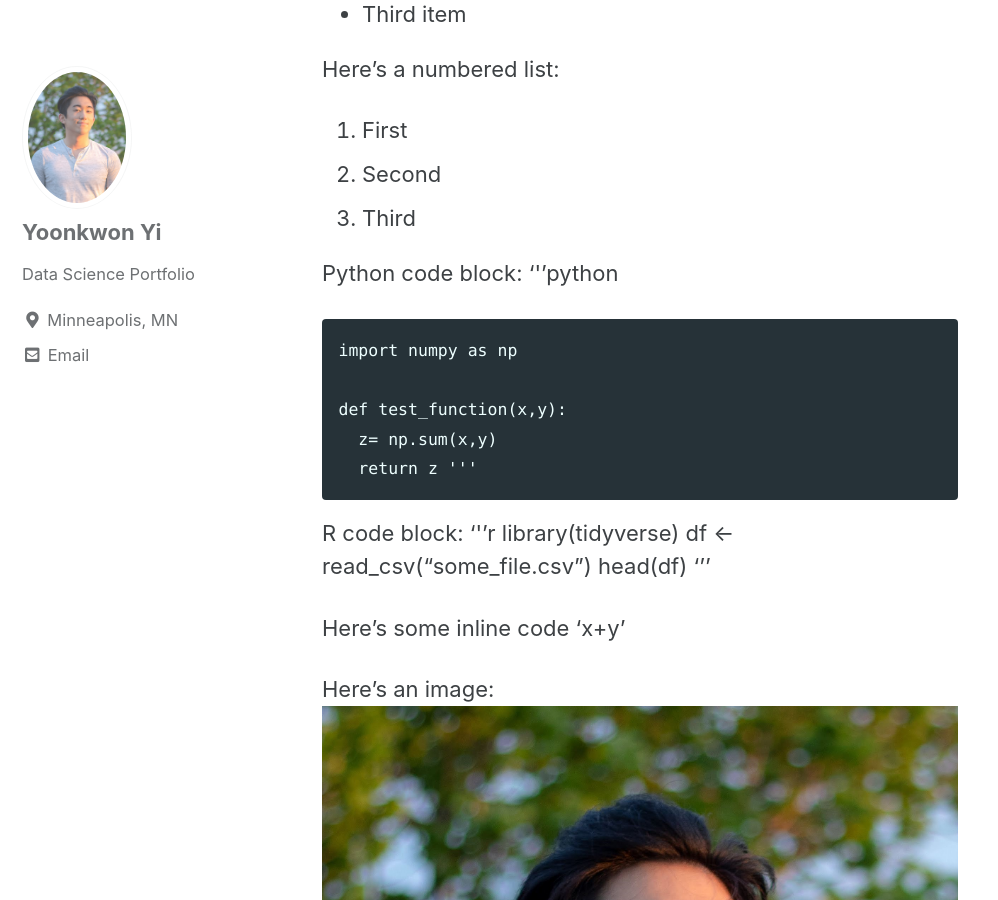
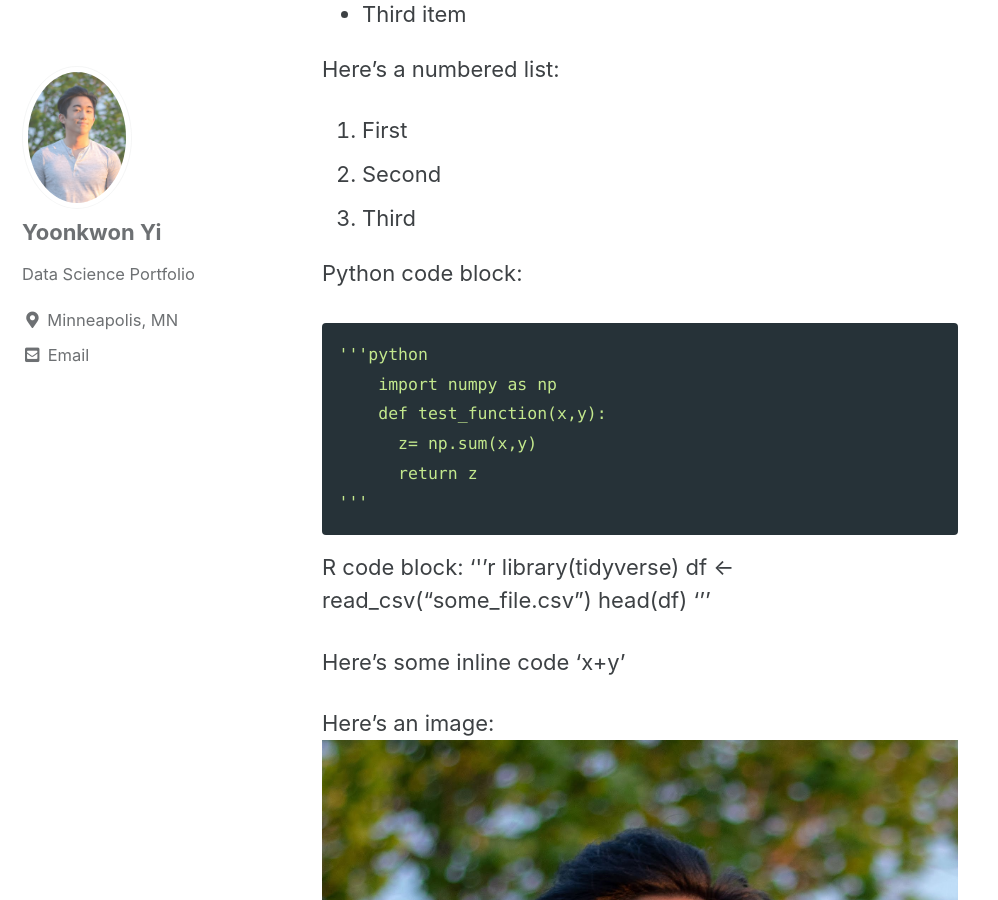
Before and after one commit to yoonkwon-yi/yoonkwon-yi.github.io, a Jekyll site: the page built from _posts/2020-08-19-DataScienceBusinessCaseStudies.md, in a window 1280 px wide and 900 px high, scrolled down 807 px. Shown: the whole window, without its empty margins (0-998 px from the left). Built offline with Jekyll 4.4.1, drawn with Linux system fonts in a browser that asks for light colours; cached includes are drawn as plain includes; formulas are drawn with MathJax 3.

Commit message:
syntax fix 2

```diff
--- a/_posts/2020-08-19-DataScienceBusinessCaseStudies.md
+++ b/_posts/2020-08-19-DataScienceBusinessCaseStudies.md
@@ -37,14 +37,16 @@
 
 
 Python code block:
+{% highlight py %}
 '''python
-
     import numpy as np
-
     def test_function(x,y):
       z= np.sum(x,y)
       return z
 '''
+{% endhighlight %}
+
+
 
 R code block:
 '''r
```
